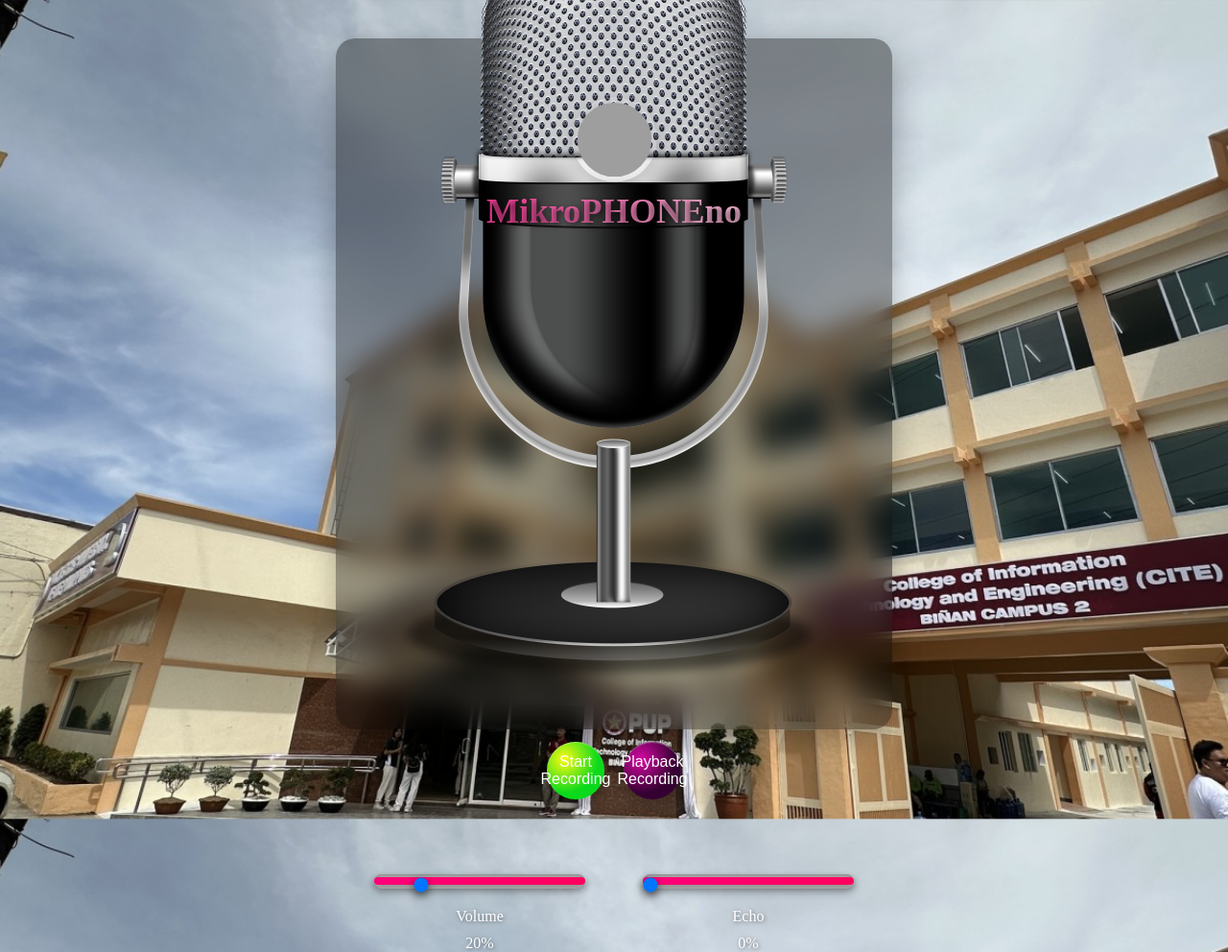
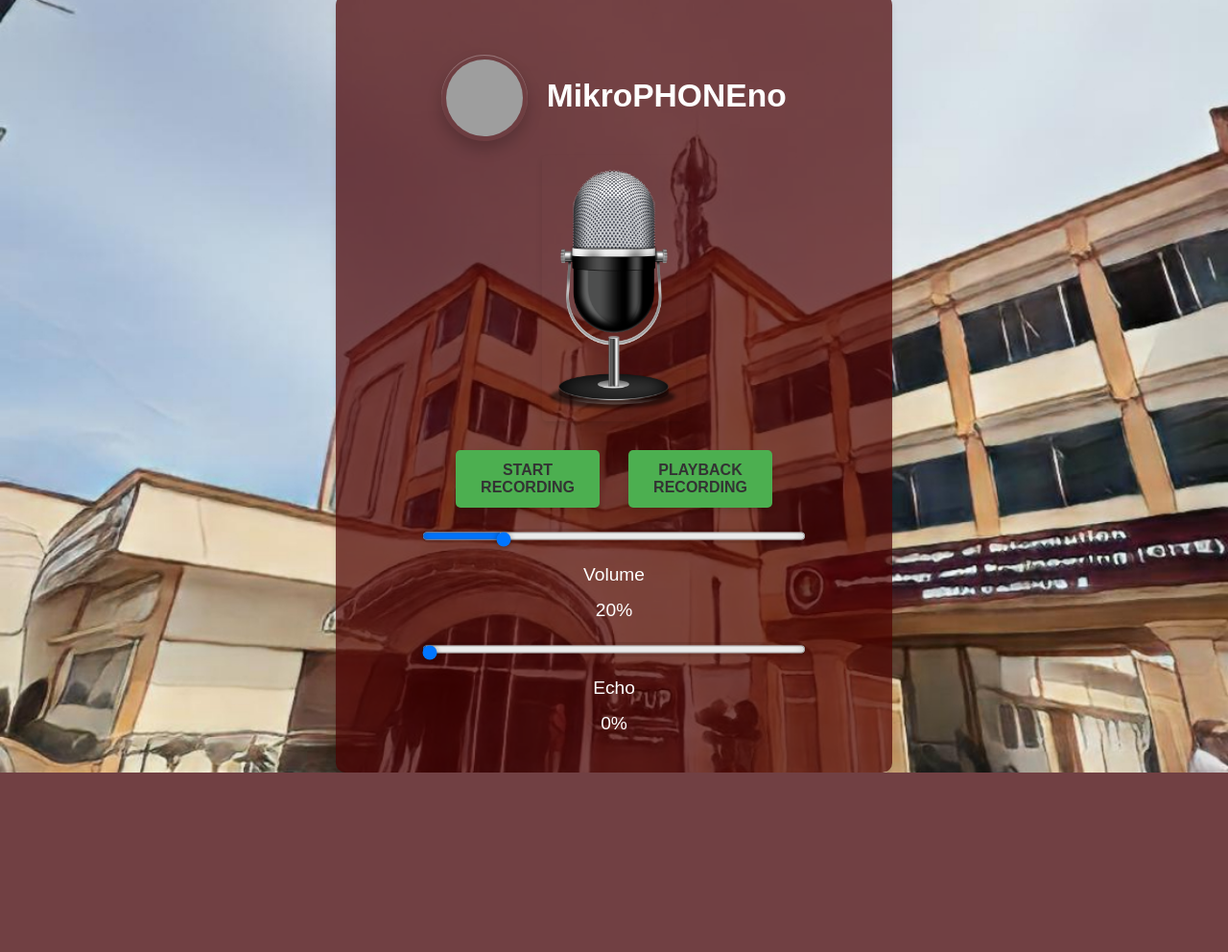
Before and after one commit to KristineLacampuenga/mikrophono_prototype, a PHP site: page /index.html in a window 1280 px wide. Shown: the whole page at 96% size. After the commit the page ends 805 px from the top, so only its background shows below. Run offline with PHP 8.4, Linux system fonts and the light colour scheme; grey boxes are pictures that could not be loaded.

Commit message:
Update styles.css

```diff
--- a/styles.css
+++ b/styles.css
@@ -1,129 +1,108 @@
-/* Basic Styling */
 body {
-    font-family: 'Baskerville', serif;
-    background: url('building.jpg') no-repeat center center fixed;
+    background-image: url('building2.jpg');
     background-size: cover;
     background-position: center;
-    background-repeat: no-repeat;
-    color: white;
+    color: #ffffff;
+    font-family: Arial, sans-serif;
+    display: flex;
+    justify-content: center;
+    align-items: center;
+    height: 100vh;
     margin: 0;
+    overflow: hidden;
+}
+
+.container {
+    text-align: center;
+    background-color: rgba(75, 0, 0, 0.7);
+    border-radius: 10px;
+    box-shadow: 0 4px 6px rgba(0, 0, 0, 0.1);
+    padding: 40px;
+    width: 500px;
+    max-width: 90%;
+}
+
+h1 {
+    font-size: 2.1em;
+    margin-bottom: 15px;
+    color: #ffffff;
+}
+
+.title-icon {
+    width: 80px;
+    height: 80px;
+    margin-right: 10px;
+    vertical-align: middle;
+    border-radius: 50%;
+    padding: 5px;
+    box-shadow: 0 8px 16px rgba(0, 0, 0, 0.2), inset 0 1px 1px rgba(255, 255, 255, 0.3);
+}
+
+/* Center the microphone button */
+#toggleButton {
+    background-color: transparent;
+    border: none;
+    cursor: pointer;
+    display: flex;
+    justify-content: center;
+    align-items: center;
+    margin: 0 auto;
+    margin-bottom: 30px;
     padding: 0;
+}
+
+.microphone-btn {
+    width: 200px;
+    height: auto;
+}
+
+.control-btn {
+    display: flex;
+    justify-content: center;
+    gap: 30px;
+    margin-bottom: 20px;
+}
+
+button {
+    padding: 12px 20px;
+    font-size: 1em;
+    cursor: pointer;
+    transition: background-color 0.3s, transform 0.2s ease-in-out;
+    background-color: #f0f0f0;
+    border: none;
+    color: #333;
+    text-transform: uppercase;
+    font-weight: bold;
+    border-radius: 5px;
+    width: 150px;
+    box-shadow: 0 4px 6px rgba(0, 0, 0, 0.1);
+}
+
+button:disabled {
+    background-color: #d3d3d3;
+    cursor: not-allowed;
+}
+
+#recordButton {
+    background-color: #4CAF50;
+}
+
+#playbackButton {
+    background-color: #4CAF50;
+}
+
+button:hover:not(:disabled) {
+    opacity: 0.8;
+    transform: scale(1.05);
+}
+
+/* Controls container */
+.controls {
     display: flex;
     flex-direction: column;
     align-items: center;
-    justify-content: center;
-    height: 100vh;
-    text-align: center;
-    transition: background-color 0.3s ease;
-}
-
-h1 {
-    color: #fff;
-    font-size: 2.2rem;
-    font-weight: 700;
-    margin-bottom: 20px;
-    text-shadow: 2px 2px 6px rgba(0, 0, 0, 0.6);
-    animation: textAnimation 3s ease-in-out infinite;
-    display: flex;
-    flex-direction: column;
-    align-items: center; /* Center align the text and icon */
-}
-
-.title-icon {
-    width: 75px; /* Adjust the size of the icon */
-    height: 75px; /* Adjust the size of the icon */
-    margin-bottom: 10px; /* Space between the icon and the text */
-    border-radius: 50%; /* Make the icon background a circle */
-    padding: 5px; /* Add padding around the icon */
-    box-shadow: 0 8px 16px rgba(0, 0, 0, 0.2), inset 0 1px 1px rgba(255, 255, 255, 0.3);
-}
-
-
-@keyframes textAnimation {
-    0%, 100% {
-        transform: scale(1);
-        background-image: linear-gradient(to right, #ff007a, #fff);
-        -webkit-background-clip: text;
-        color: transparent;
-    }
-    50% {
-        transform: scale(1.1);
-        background-image: linear-gradient(to right, #fff, #fad711);
-        -webkit-background-clip: text;
-        color: transparent;
-    }
-}
-
-.animated-text {
-    font-size: 40px;
-    font-weight: bold;
-    display: inline-block;
-    animation: textAnimation 3s ease-in-out infinite;
-}
-
-/* Container */
-.container {
-    width: 90%;
-    max-width: 500px;
-    height: 80vh; /* Increase the height of the container */
-    padding: 40px; /* Adjust the padding for a more spacious layout */
-    border-radius: 20px;
-    background-color: rgba(0, 0, 0, 0.377);
-    box-shadow: 0 10px 30px rgba(0, 0, 0, 0.281);
-    backdrop-filter: blur(15px);
-    transition: box-shadow 0.3s ease-in-out;
-}
-
-.container:hover {
-    box-shadow: 0 15px 40px rgba(0, 0, 0, 0.8);
-}
-
-
-/* Button Styles */
-button {
-    padding: 10px; /* Reduced padding */
-    margin: 8px; /* Adjust margin for spacing */
-    font-size: 1rem; /* Reduced font size */
-    background-color: #FF007A;
-    color: white;
-    border: none;
-    border-radius: 50%;
-    cursor: pointer;
-    transition: background-color 0.3s, transform 0.3s, box-shadow 0.3s, color 0.3s;
-    display: inline-flex;
-    align-items: center;
-    justify-content: center;
-    width: 60px; /* Reduced width */
-    height: 60px; /* Reduced height */
-    box-shadow: 0 4px 12px rgba(0, 0, 0, 0.3);
-    background: radial-gradient(circle at 30% 30%, #FF007A, #D10069 60%);
-    box-shadow: 0 8px 16px rgba(0, 0, 0, 0.2), inset 0 1px 1px rgba(255, 255, 255, 0.3);
-}
-
-button:hover {
-    background-color: #D10069;
-    transform: scale(1.1); /* Adjusted hover scale */
-    box-shadow: 0 10px 20px rgba(0, 0, 0, 0.4), inset 0 1px 1px rgba(255, 255, 255, 0.5);
-    color: #FF00FF;
-}
-
-/* Specific button styles */
-#muteButton { background: radial-gradient(circle at 30% 30%, #daf736, #009933 60%); }
-#echoButton { background: radial-gradient(circle at 30% 30%, #ffcc99, #ff6600 60%); }
-#stopButton { background: radial-gradient(circle at 30% 30%, #ac0909, #ff0066 60%); }
-#startButton { background: radial-gradient(circle at 30% 30%, #33ccff, #ff99cc 60%); }
-#recordButton { background: radial-gradient(circle at 30% 30%, #fdf912, #0ada1b 60%); }
-#playbackButton { background: radial-gradient(circle at 30% 30%, #d608a3, #350132 60%); }
-
-
-/* Controls */
-.controls {
-    margin-top: 60px;
-    display: flex;
-    flex-direction: row;
-    gap: 60px;
-    justify-content: center;
-    width: 100%;
+    margin-top: 20px;
+    gap: 20px;
 }
 
 .control-group {
@@ -131,122 +110,150 @@ button:hover {
     flex-direction: column;
     align-items: center;
     gap: 10px;
+    width: 100%;
 }
 
-/* Enhanced 3D Circular Slider */
-input[type="range"] {
-    width: 220px;
+/* Realistic slider appearance */
+.control-group input[type="range"] {
+    width: 80%;
     height: 15px;
-    margin: 10px 0;
-    cursor: pointer;
-    appearance: none;
-    background-color: #ddd;
-    border-radius: 25px;
-    transition: background-color 0.3s, transform 0.3s, box-shadow 0.3s;
-    box-shadow: inset 0 2px 5px rgba(0, 0, 0, 0.4), 0 4px 10px rgba(0, 0, 0, 0.2); /* Outer shadow for depth */
-    position: relative;
+    border-radius: 10px;
+    background: #ccc;
+    outline: none;
+    transition: background-color 0.3s ease, box-shadow 0.3s ease;
+    box-shadow: inset 0 0 10px rgba(0, 0, 0, 0.2);
 }
 
-input[type="range"]:focus {
-    outline: none;
-    background-color: #bbb;
-    transform: scale(1.05);
+.control-group input[type="range"]:hover {
+    background-color: #888;
 }
 
-input[type="range"]::-webkit-slider-runnable-track {
-    height: 8px;
-    background: linear-gradient(135deg, #ff007a, #ff005c); /* 3D gradient effect on track */
-    border-radius: 25px;
-    box-shadow: 0 3px 8px rgba(0, 0, 0, 0.5); /* Adding track shadow for more depth */
+.control-group input[type="range"]:focus {
+    background-color: #555;
+    box-shadow: 0 0 15px rgba(255, 255, 255, 0.5);
 }
 
-input[type="range"]::-webkit-slider-thumb {
-    height: 40px; /* Increased size for circular effect */
-    width: 40px;
-    background: #FF007A;
-    border-radius: 50%; /* Circle shape */
-    border: 2px solid #fff;
-    box-shadow: 0px 5px 15px rgba(0, 0, 0, 0.6), 0px 8px 20px rgba(0, 0, 0, 0.4); /* Enhanced 3D shadow */
-    cursor: pointer;
-    transition: background-color 0.3s, transform 0.3s, box-shadow 0.3s;
-    transform-origin: center center;
-    box-shadow: 0 4px 10px rgba(0, 0, 0, 0.6); /* Added depth to thumb */
+/* Slider thumb */
+.control-group input[type="range"]::-webkit-slider-runnable-track {
+    height: 10px;
+    border-radius: 5px;
 }
 
-input[type="range"]:hover::-webkit-slider-thumb {
-    background-color: #D10069;
-    transform: scale(1.3); /* Slightly enlarged thumb */
-    box-shadow: 0px 15px 25px rgba(0, 0, 0, 0.8), 0px 10px 20px rgba(0, 0, 0, 0.6); /* Bigger shadow */
+.control-group input[type="range"]::-webkit-slider-thumb {
+    -webkit-appearance: none;
+    width: 30px;
+    height: 30px;
+    background: #4CAF50;
+    border-radius: 50%;
+    box-shadow: 0 0 5px rgba(0, 0, 0, 0.3);
+    transition: background-color 0.2s ease, transform 0.2s ease;
 }
 
-input[type="range"]:active::-webkit-slider-thumb {
-    transform: scale(1.4);
-    box-shadow: 0px 20px 35px rgba(0, 0, 0, 0.9), 0px 15px 30px rgba(0, 0, 0, 0.7); /* Increased depth when active */
+.control-group input[type="range"]::-webkit-slider-thumb:hover {
+    background-color: #45a049;
+    transform: scale(1.1);
 }
 
-/* Volume and pitch percentage text */
-.control-group label, .control-group span {
-    font-size: 1rem;
-    color: white;
-    text-shadow: 1px 1px 4px rgba(0, 0, 0, 0.5);
+.control-group input[type="range"]::-webkit-slider-thumb:active {
+    background-color: #388e3c;
 }
 
-/* Visualizer */
-.visualizer-container {
-    margin-top: 30px;
-    display: flex;
-    justify-content: center;
-    align-items: center;
-    perspective: 1000px; /* Adding perspective for 3D effect */
+/* For Firefox */
+.control-group input[type="range"]::-moz-range-track {
+    height: 10px;
+    border-radius: 5px;
+    background: #ccc;
 }
 
-canvas {
-    width: 100%;
-    height: 250px;
-    margin-top: 30px;
-    border: 4px solid #FF007A;
-    border-radius: 15px;
-    background-color: rgba(0, 0, 0, 0.8);
-    box-shadow: 0 5px 20px rgba(0, 0, 0, 0.5), 0 0 50px rgba(255, 0, 122, 0.8); /* Glowing effect */
-    transform: rotateX(5deg) rotateY(5deg); /* Slight 3D tilt */
-    transition: transform 0.3s ease, box-shadow 0.3s ease; /* Smooth transition */
+.control-group input[type="range"]::-moz-range-thumb {
+    width: 30px;
+    height: 30px;
+    background: #4CAF50;
+    border-radius: 50%;
+    box-shadow: 0 0 5px rgba(0, 0, 0, 0.3);
 }
 
-/* Hover Effect: Enhancing studio-like feel */
-canvas:hover {
-    transform: rotateX(0deg) rotateY(0deg) scale(1.05); /* Slight zoom effect */
-    box-shadow: 0 5px 30px rgba(0, 0, 0, 0.7), 0 0 70px rgba(255, 0, 122, 1); /* Stronger glowing effect */
+#volumePercentage, #echoPercentage {
+    font-size: 1.2em;
+    margin-top: 5px;
+    color: #fff;
 }
 
-/* Mobile Responsiveness */
-@media (max-width: 750px) {
-    body { padding: 20px; }
-    h1 { font-size: 1.8rem; }
-    .container { width: 100%; padding: 20px; }
-    button {
-        padding: 12px;
-        width: 70px;
-        height: 70px;
-        font-size: 1.2rem;
-    }
-    .controls {
-        flex-direction: row;
-        gap: 30px;
-    }
-    input[type="range"] { width: 200px; }
-    canvas { height: 200px; }
+label {
+    font-size: 1.2em;
+    margin-top: 10px;
+    display: block;
+    color: #fff;
 }
 
+#status {
+    font-size: 1.2em;
+    margin-top: 10px;
+    margin-bottom: 20px;
+    text-align: center;
+    color: #fff;
+    font-weight: bold;
+}
+
+/* Responsive design */
+@media (max-width: 768px) {
+    .container {
+        padding: 20px; /* Reduced padding on smaller screens */
+        width: 100%;
+    }
+
+    h1 {
+        font-size: 1.8em; /* Smaller title on smaller screens */
+    }
+
+    .microphone-btn {
+        width: 150px; /* Adjust microphone button size */
+    }
+
+    .control-btn {
+        flex-direction: column; /* Stack the control buttons */
+        gap: 15px; /* Less gap between buttons */
+    }
+
+    button {
+        width: 100%; /* Make buttons take full width on small screens */
+        padding: 10px 15px;
+    }
+
+    .controls {
+        width: 100%;
+    }
+
+    .control-group input[type="range"] {
+        width: 90%; /* Wider sliders on small screens */
+    }
+
+    .title-icon {
+        width: 80px; /* Reduce the icon size */
+        height: 80px;
+    }
+}
+
+/* For very small screens */
 @media (max-width: 480px) {
-    h1 { font-size: 1.4rem; }
+    h1 {
+        font-size: 1.5em;
+    }
+
+    .container {
+        padding: 15px;
+    }
+
+    .microphone-btn {
+        width: 120px;
+    }
+
     button {
-        padding: 10px;
-        width: 60px;
-        height: 60px;
-        font-size: 1rem;
+        width: 100%;
+        padding: 8px 10px;
     }
-    .container { padding: 15px; }
-    .controls { gap: 20px; }
-    input[type="range"] { width: 150px; }
-    canvas { height: 190px;}
+
+    .controls {
+        gap: 10px;
+    }
 }
```
